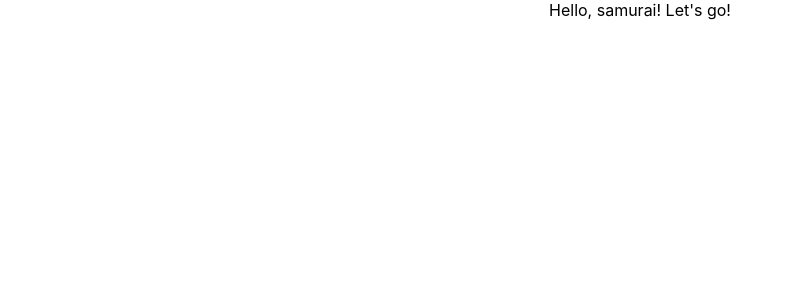
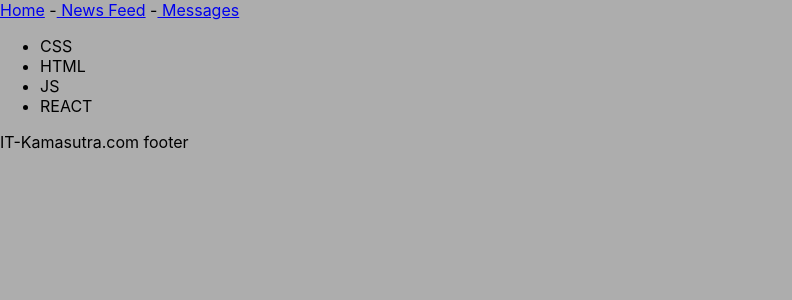
Before and after one commit to F-A-Z-A/samurai-way-main, a React (Create React App) app: page / in a window 1280 px wide. Shown: the top 300 px of the page, without its empty margins (0-792 px from the left). Built offline with nearby package versions, Linux system fonts and the light colour scheme.

Commit message:
lesson up to 10 (out of 100)

```diff
--- a/src/App.tsx
+++ b/src/App.tsx
@@ -1,10 +1,15 @@
 import React from 'react';
 import './App.css';
+import {Tachnologies} from "./components/Tachnologies";
+import {Header} from "./components/Header";
+import {Footer} from "./components/Footer";
 
 function App() {
   return (
-    <div className="App">
-     Hello, samurai! Let's go!
+    <div>
+      <Header/>
+      <Tachnologies/>
+      <Footer/>
     </div>
   );
 }
--- /dev/null
+++ b/src/components/Footer.tsx
@@ -0,0 +1,9 @@
+import React from "react";
+
+export function Footer() {
+  return (
+    <div>
+      IT-Kamasutra.com footer
+    </div>
+  )
+}
--- /dev/null
+++ b/src/components/Header.tsx
@@ -0,0 +1,11 @@
+import React from "react";
+
+export function Header() {
+  return (
+    <div>
+      <a href="#"> Home</a> -
+      <a href="#"> News Feed</a> -
+      <a href="#"> Messages</a>
+    </div>
+  )
+}
--- /dev/null
+++ b/src/components/Tachnologies.tsx
@@ -0,0 +1,14 @@
+import React from "react";
+
+export function Tachnologies() {
+  return (
+    <div>
+      <ul>
+        <li>CSS</li>
+        <li>HTML</li>
+        <li>JS</li>
+        <li>REACT</li>
+      </ul>
+    </div>
+  )
+}
--- a/src/index.css
+++ b/src/index.css
@@ -1,13 +1,14 @@
 body {
+  background-color: #adadad;
   margin: 0;
   font-family: -apple-system, BlinkMacSystemFont, 'Segoe UI', 'Roboto', 'Oxygen',
-    'Ubuntu', 'Cantarell', 'Fira Sans', 'Droid Sans', 'Helvetica Neue',
-    sans-serif;
+  'Ubuntu', 'Cantarell', 'Fira Sans', 'Droid Sans', 'Helvetica Neue',
+  sans-serif;
   -webkit-font-smoothing: antialiased;
   -moz-osx-font-smoothing: grayscale;
 }
 
 code {
   font-family: source-code-pro, Menlo, Monaco, Consolas, 'Courier New',
-    monospace;
+  monospace;
 }
--- a/src/index.tsx
+++ b/src/index.tsx
@@ -3,7 +3,4 @@ import ReactDOM from 'react-dom';
 import './index.css';
 import App from './App';
 
-ReactDOM.render(
-    <App />,
-  document.getElementById('root')
-);
+ReactDOM.render(<App/>, document.getElementById('root'));
```
Also changed, not shown: src/state.ts (added, +54 -0 lines).
